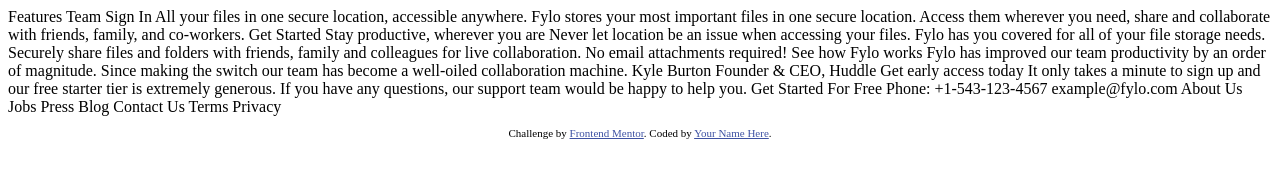
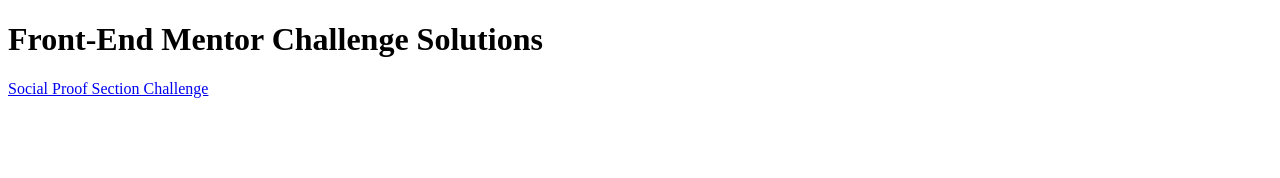
Before and after one commit to abuna1985/frontend-mentor-challenges, a plain HTML site: page index.html in a window 1280 px wide. Drawn offline with Linux system fonts and the light colour scheme.

Commit message:
Update main index.html

```diff
--- a/index.html
+++ b/index.html
@@ -2,72 +2,11 @@
 <html lang="en">
 <head>
   <meta charset="UTF-8">
-  <meta name="viewport" content="width=device-width, initial-scale=1.0"> <!-- displays site properly based on user's device -->
-
-  <link rel="icon" type="image/png" sizes="32x32" href="./images/favicon-32x32.png">
-
-  <title>Frontend Mentor | Fylo landing page with two column layout</title>
-
-  <!-- Feel free to remove these styles or customise in your own stylesheet 👍 -->
-  <style>
-    .attribution { font-size: 11px; text-align: center; }
-    .attribution a { color: hsl(228, 45%, 44%); }
-  </style>
+  <meta name="viewport" content="width=device-width, initial-scale=1.0">
+  <title>Front-End Mentor Challenge Solutions</title>
 </head>
 <body>
-
-  Features
-  Team
-  Sign In
-
-  All your files in one secure location, accessible anywhere.
-
-  Fylo stores your most important files in one secure location.
-  Access them wherever you need, share and collaborate with friends,
-  family, and co-workers.
-
-  Get Started
-
-  Stay productive, wherever you are
-
-  Never let location be an issue when accessing your files. Fylo has you
-  covered for all of your file storage needs.
-
-  Securely share files and folders with friends, family and colleagues for
-  live collaboration. No email attachments required!
-
-  See how Fylo works
-
-  Fylo has improved our team productivity by an order of magnitude. Since
-  making the switch our team has become a well-oiled collaboration machine.
-
-  Kyle Burton
-  Founder & CEO, Huddle
-
-  Get early access today
-
-  It only takes a minute to sign up and our free starter tier is extremely generous.
-  If you have any questions, our support team would be happy to help you.
-
-  Get Started For Free
-
-  Phone: +1-543-123-4567
-  example@fylo.com
-
-  About Us
-  Jobs
-  Press
-  Blog
-
-  Contact Us
-  Terms
-  Privacy
-
-  <footer>
-    <p class="attribution">
-      Challenge by <a href="https://www.frontendmentor.io?ref=challenge" target="_blank">Frontend Mentor</a>.
-      Coded by <a href="#">Your Name Here</a>.
-    </p>
-  </footer>
+  <h1>Front-End Mentor Challenge Solutions</h1>
+  <a href="social-proof-section-master/index.html">Social Proof Section Challenge</a>
 </body>
 </html>
```
